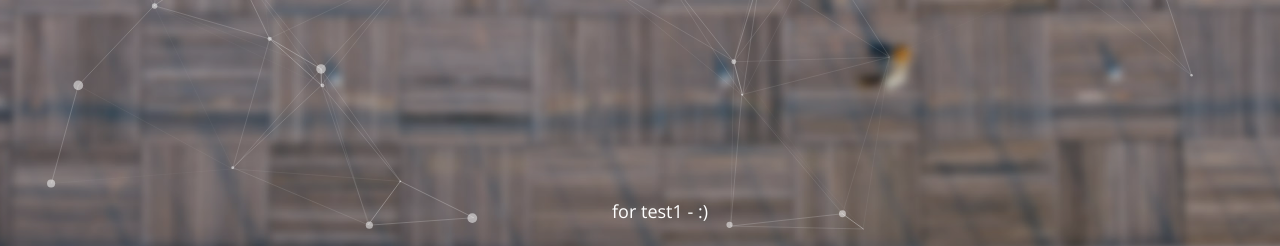
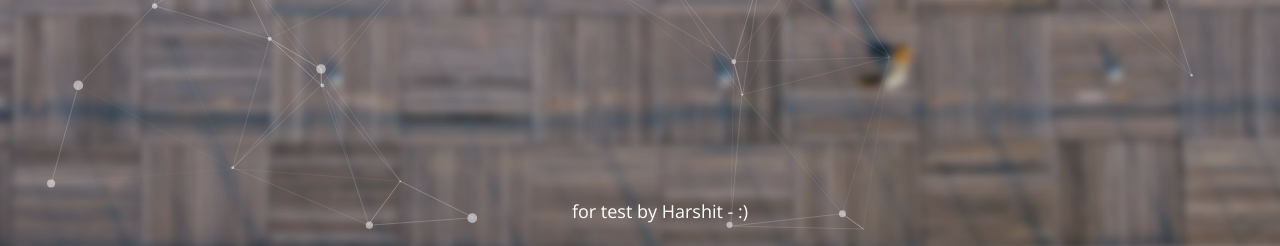
Before and after one commit to umeshkumar04/sequoia-test, a plain HTML site: page www/index.html in a window 1280 px wide. Shown: the part 555-801 px from the top of the page. Drawn offline with nearby package versions, Linux system fonts and the light colour scheme.

Commit message:
Update index.html
Updated for test

```diff
--- a/www/index.html
+++ b/www/index.html
@@ -49,7 +49,7 @@
 					</div>
 				</div>
 				<div class="footer-link">
-					<p>for test1
+					<p>for test by Harshit
 
                     - :) </p>
 				</div>
```
